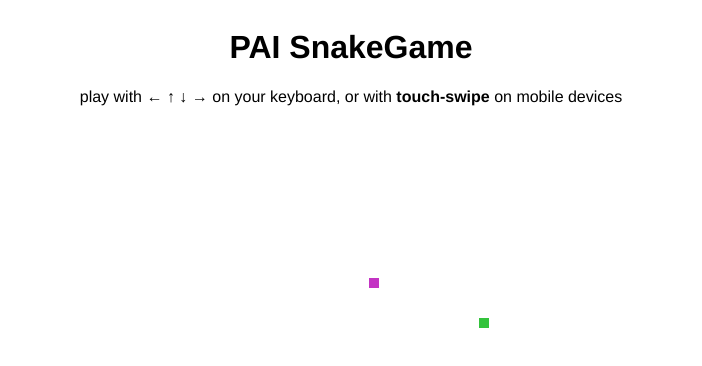
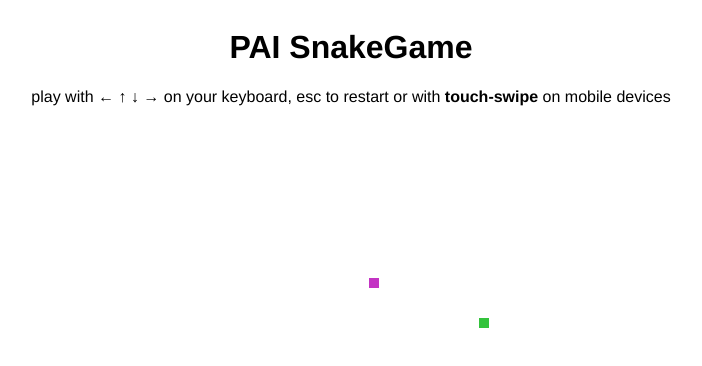
Before and after one commit to Psycharmor/simple_snake, a plain HTML site: page index.html in a window 1280 px wide. Shown: the whole page, without its empty margins (289-991 px from the left). Drawn offline with Linux system fonts and the light colour scheme.

Commit message:
controler

```diff
--- a/index.html
+++ b/index.html
@@ -56,7 +56,7 @@
 	<body id="body">
 		<div id="Welcome_message">
 			<h1>PAI SnakeGame</h1>
-			<p>play with <strong>← ↑ ↓ →</strong> on your keyboard, or with <strong>touch-swipe</strong> on mobile devices</p>
+			<p>play with <strong>← ↑ ↓ →</strong> on your keyboard, esc to restart or with <strong>touch-swipe</strong> on mobile devices</p>
 		</div>
 		<div id="score-count" class="hide-message">
 			<p>Score: </p>
```
